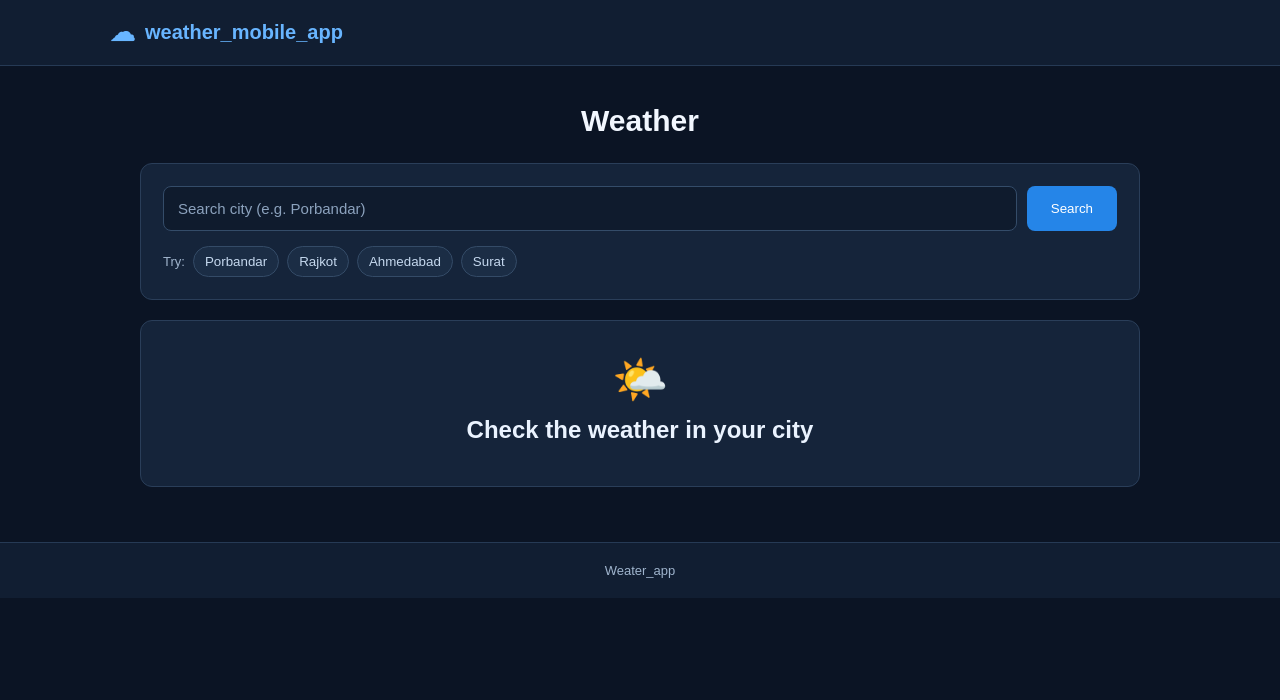
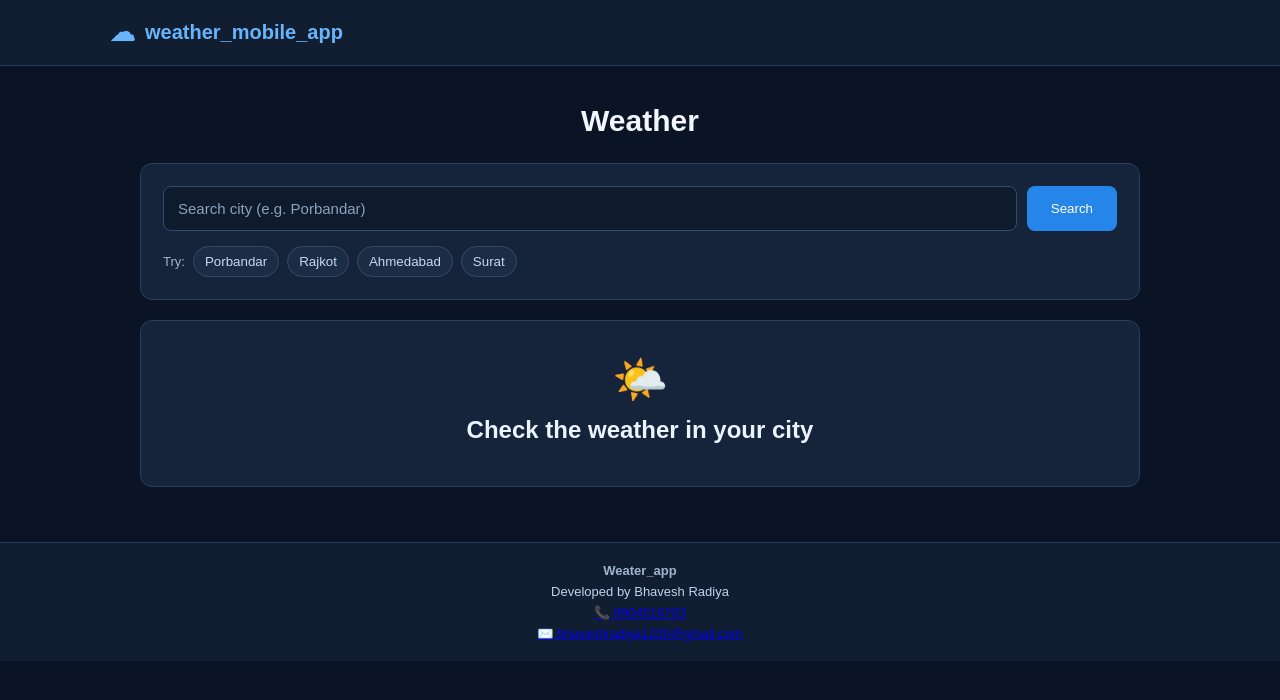
Before and after one commit to RadiyaBhavesh/Weather_App--React-Python, a React (Vite) app in the folder Fontend/: page / in a window 1280 px wide. Shown: the top 700 px of the page. Built offline with nearby package versions, Linux system fonts and the light colour scheme.

Commit message:
Add developer name and contact details to frontend footer

```diff
--- a/Fontend/src/App.jsx
+++ b/Fontend/src/App.jsx
@@ -126,7 +126,12 @@ export default function App() {
         )}
       </main>
 
-      <footer className="footer">Weater_app</footer>
+      <footer className="footer">
+        <strong>Weater_app</strong>
+        <span>Developed by Bhavesh Radiya</span>
+        <span><a href="tel:9904516703">📞 9904516703</a></span>
+        <span><a href="mailto:bhaveshradiya1230@gmail.com">✉️ bhaveshradiya1230@gmail.com</a></span>
+      </footer>
     </div>
   );
 }
```
